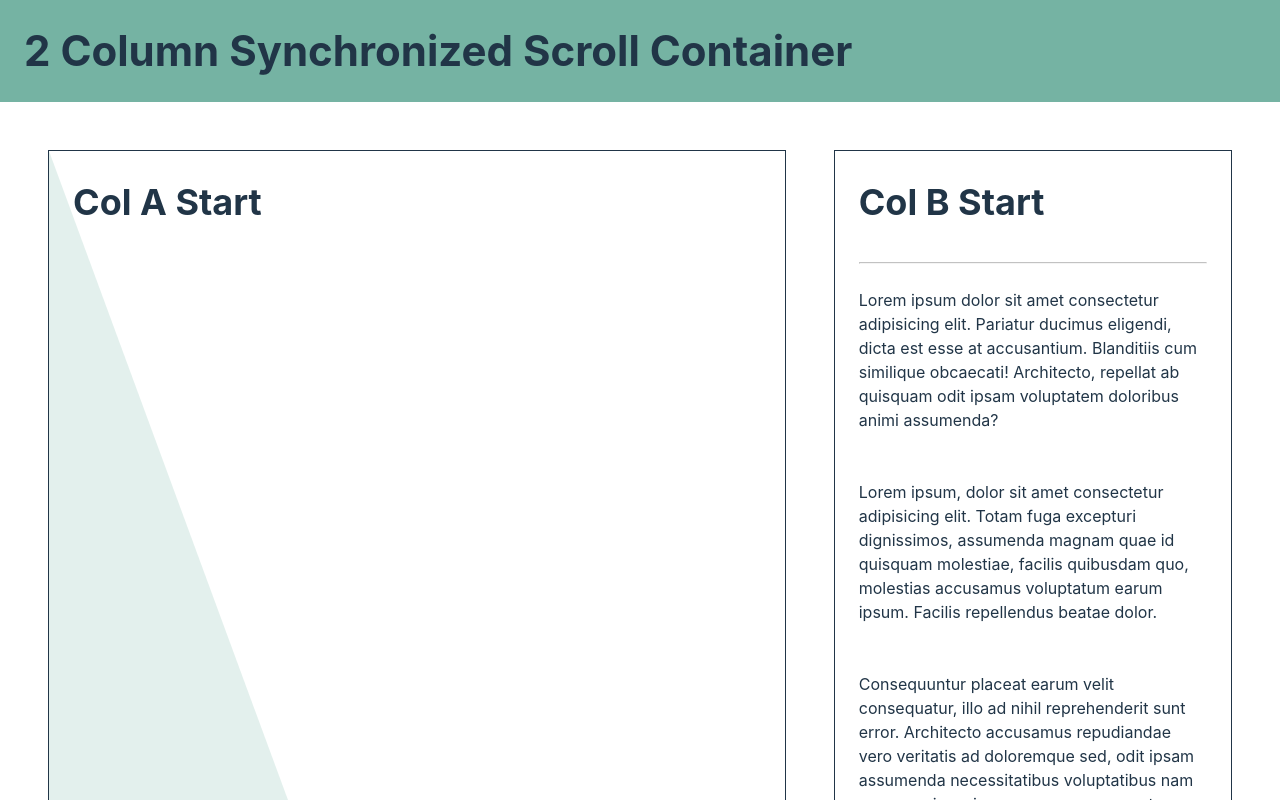
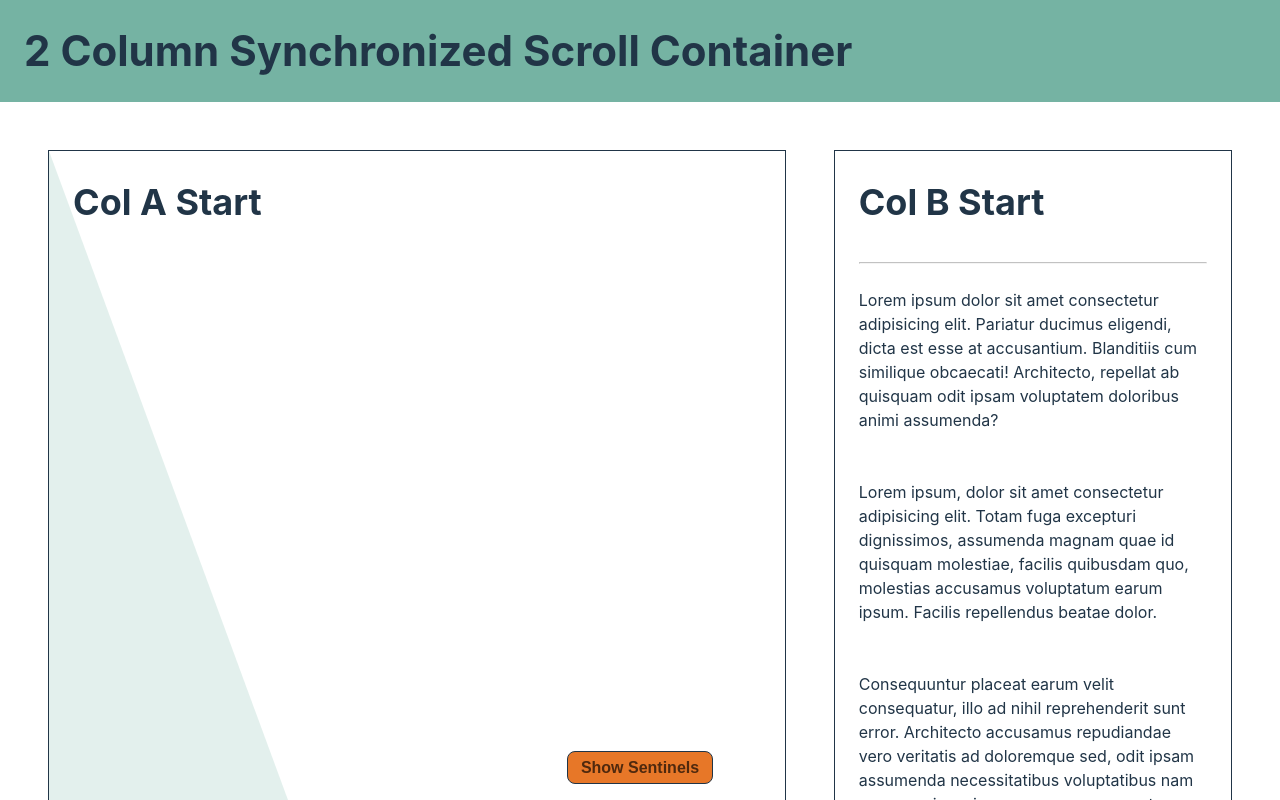
Before and after one commit to sormiston/sticky-buybox, a React (Vite) app: page / in a window 1280 px wide. Shown: the top 800 px of the page. Built offline with nearby package versions, Linux system fonts and the light colour scheme.

Commit message:
dev colors, show sentinels buttons

```diff
--- a/src/App.scss
+++ b/src/App.scss
@@ -17,7 +17,6 @@ main {
 
 .sentinel {
   position: fixed;
-
 }
 
 .container {
@@ -57,7 +56,6 @@ main {
 
   &__foot {
     z-index: 2;
-
   }
 }
 
@@ -77,12 +75,24 @@ hr {
   opacity: 0.6;
 }
 
+button.devButton {
+  position: fixed;
+  bottom: 16px;
+  font-size: 1.6rem;
+  padding: 0.4em 0.8em;
+  border-radius: 8px;
+  border: 1px solid var(--text-color);
+  background-color: var(--dev-ui-action-bg-color);
+  color: var(--dev-ui-action-text-color);
+  font-weight: 600;
+}
+
 button.CTA {
   font-size: 3.2rem;
   padding: 0.6em 1.2em;
   border-radius: 8px;
   background-color: var(--action-color);
-  cursor: pointer;
+  color: var(--cta-text-color);
 }
 
 section.otherStuff {
--- a/src/App.tsx
+++ b/src/App.tsx
@@ -2,6 +2,8 @@ import { useState } from "react";
 import "./App.scss";
 
 function App() {
+  const [showSentinels, setShowSentinels] = useState(false);
+
   return (
     <>
       <header>
@@ -9,7 +11,11 @@ function App() {
       </header>
       <main>
         <div className="container">
-          <div className="sentinel sentinel--top"></div>
+          <div
+            className={`sentinel sentinel--top ${
+              showSentinels ? "sentinel--show" : ""
+            }`}
+          ></div>
           <div className="col colA">
             <h2 className="colA__start">Col A Start</h2>
             <span className="colA__foot">Col A Foot</span>
@@ -51,10 +57,20 @@ function App() {
             <hr />
             <span className="colB__foot">Col B Foot</span>
           </div>
-          <div className="sentinel sentinel--bottom"></div>
+          <div
+            className={`sentinel sentinel--bottom ${
+              showSentinels ? "sentinel--show" : ""
+            }`}
+          ></div>
         </div>
       </main>
       <section className="otherStuff"></section>
+      <button
+        className="devButton"
+        onClick={() => setShowSentinels((prev) => !prev)}
+      >
+        Show Sentinels
+      </button>
     </>
   );
 }
--- a/src/index.scss
+++ b/src/index.scss
@@ -9,6 +9,9 @@
   --accent-color: #4C8577;
   --text-color: #e8e6e3;
   --action-color: #ba2d0b;
+  --dev-ui-action-bg-color: #e77728;
+  --dev-ui-action-text-color: #4f290e;
+  --cta-tex-color: var(--text-color);
 
   color: var(--text-color);
   background-color: var(--primary-color);
@@ -74,11 +77,22 @@ button:focus-visible {
   outline: 4px auto -webkit-focus-ring-color;
 } */
 
+button {
+  cursor: pointer;
+  user-select: none;
+  position: relative;
+
+  &:active {
+    filter: brightness(0.85);
+  }
+}
+
 @media (prefers-color-scheme: light) {
   :root {
     --text-color: #213547;
     --primary-color: #ffffff;
     --accent-color: #75b3a3;
+    --cta-text-color: var(--primary-color);
   }
 
 
```
